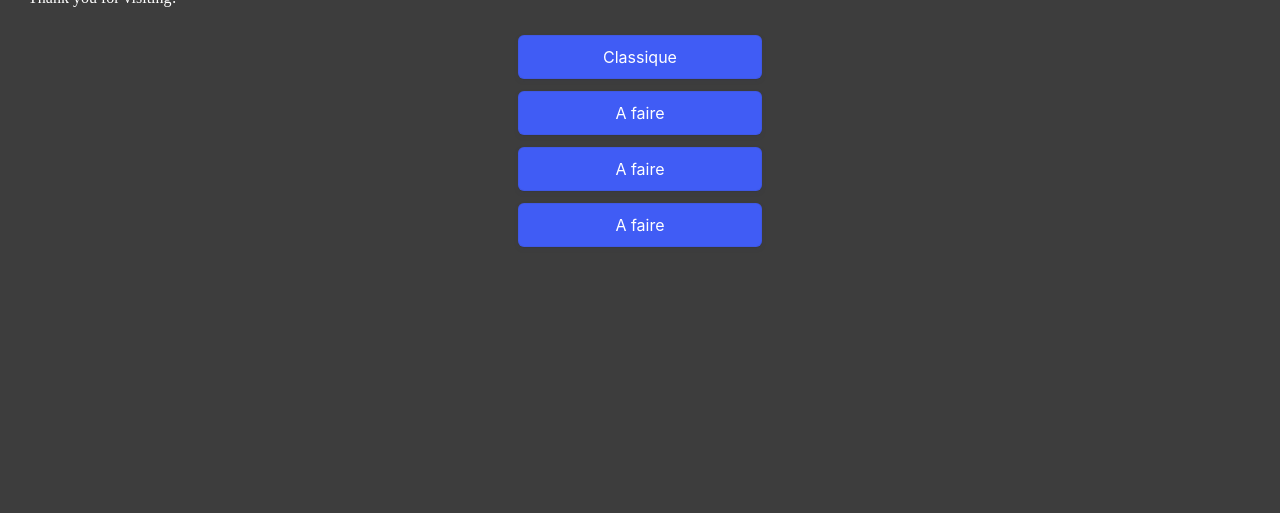
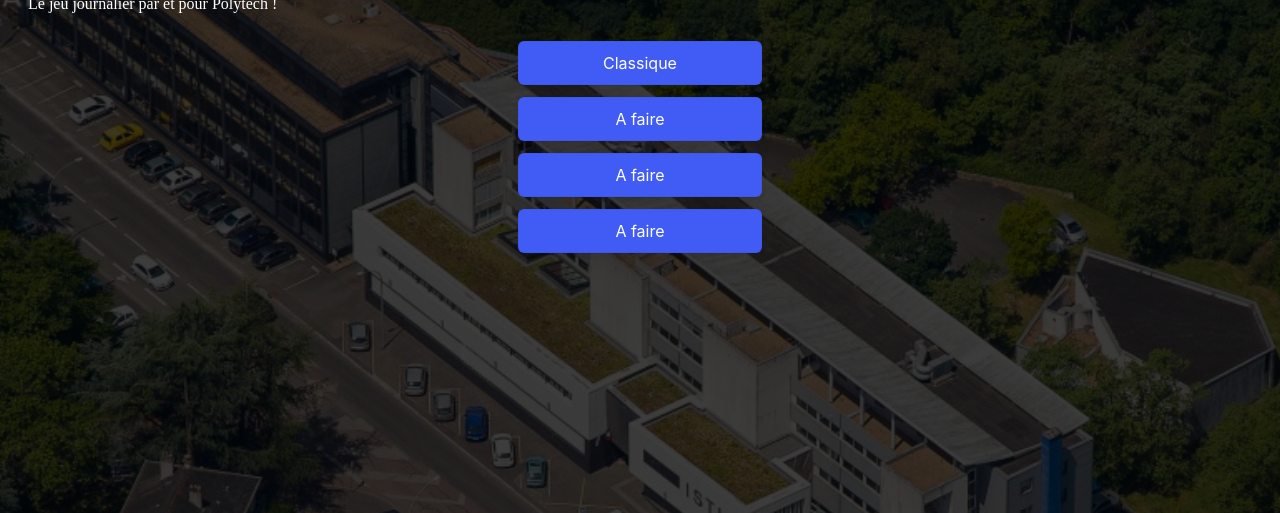
Before and after one commit to Actonis/Polytechdle, a PHP site: page / in a window 1280 px wide. Shown: the part 149-662 px from the top of the page. Run offline with PHP 8.4, Linux system fonts and the light colour scheme.

Commit message:
changements style première page

```diff
--- a/css/style.css
+++ b/css/style.css
@@ -1,7 +1,15 @@
+/* général */
+
 body
 {
-    background-color: #3d3d3d;
+    background-image: url('../images/fond_popo.jpg');
+    background-size: cover;
+    background-repeat: no-repeat;
+    background-attachment: fixed;
+    background-position: center;
     justify-content: space-between;
+    background-color: rgba(0, 0, 0, 0.76); /* Couleur blanche avec une transparence de 50% */
+    background-blend-mode: overlay;
     padding: 20px; /* Optional: Add some padding around the containers */
     color: white;
 }
@@ -20,7 +28,11 @@
     align-items: center;
   }
 
+  /*header*/
 
+
+
+  /*Boutons*/
 
 .boutons {
   appearance: button;
@@ -49,6 +61,7 @@
   -webkit-user-select: none;
   touch-action: manipulation;
   width: 20%;
+  align-items: center; /* Centre verticalement */
 }
 
 .boutons:hover {
@@ -64,3 +77,18 @@
 .boutons:focus {
   box-shadow: rgba(50, 50, 93, .1) 0 0 0 1px inset, rgba(50, 50, 93, .2) 0 6px 15px 0, rgba(0, 0, 0, .1) 0 2px 2px 0, rgba(50, 151, 211, .3) 0 0 0 4px;
 }
+
+/*image titre*/
+
+.container {
+  display: flex;
+  flex-direction: row;
+  justify-content: center; /* Centre horizontalement */
+  height: 100px;
+}
+
+.img-title {
+  display: block; /* Rend l'élément traitable comme un bloc */
+  margin-left: auto; /* Centre horizontalement l'élément */
+  margin-right: auto;
+}
--- a/index.php
+++ b/index.php
@@ -5,13 +5,15 @@
 <!DOCTYPE html>
 <html>
 <head>
-    <title>Polytechdle</title>
-    <link rel="icon" href="http://example.com/favicon.png">
+    <title>Polydle</title>
     <link rel="stylesheet" type="text/css" href="css/style.css">
+    <link rel="icon" type="image/x-icon" href="https://files.u-angers.fr/data/f-8585d7373e4eb272.ico">
 </head>
 <body>
-    <h1>Welcome to My Website</h1>
-    <p>Thank you for visiting!</p>
+    <div class="container">
+        <img src="https://files.u-angers.fr/data/f-5606dce44e2af1ab.png" alt="Title"  class="img-title">
+    </div>
+    <p>Le jeu journalier par et pour Polytech !</p>
     <div class="center">
         <button class="boutons" onclick="window.location.href = './guess.html';">Classique</button>
         <button class="boutons" onclick="window.location.href = '/services.html';">A faire</button>
```
Also changed, not shown: images/favicon-16x16.ico (added), images/fond_popo.jpg (added), images/image.png (added), images/title.png (added).
